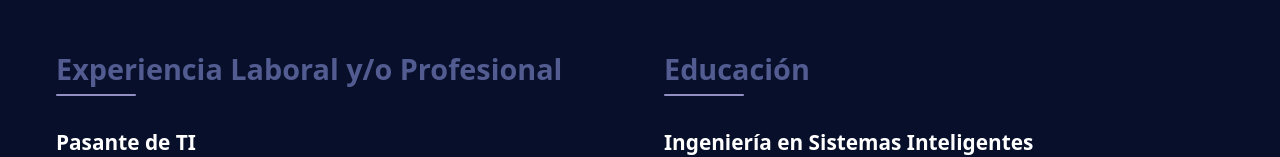
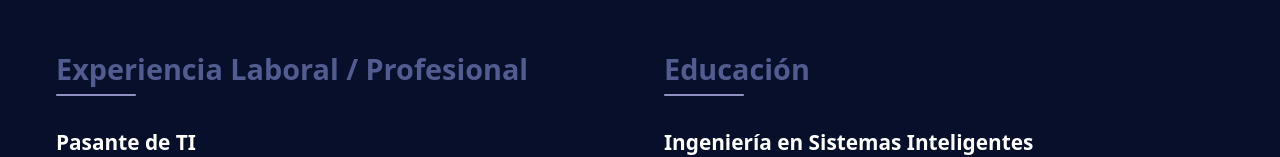
Before and after one commit to RobinLB99/robinlugoboero, an Angular app: page /career in a window 1280 px wide. Shown: the part 166-323 px from the top of the page. Built offline with nearby package versions, Linux system fonts and the light colour scheme.

Commit message:
style: cambiar textos de subtítulos

```diff
--- a/src/app/pages/career/career.html
+++ b/src/app/pages/career/career.html
@@ -3,7 +3,7 @@
     <h1 class="career-title">Mi Trayectoria</h1>
     <div class="career-columns">
       <div class="career-column">
-        <h2 class="column-title">Experiencia Laboral y/o Profesional</h2>
+        <h2 class="column-title">Experiencia Laboral / Profesional</h2>
         <div class="career-items">
           @for (exp of experiences; track $index) {
           <div class="career-item">
--- a/src/app/pages/technologies/technologies.ts
+++ b/src/app/pages/technologies/technologies.ts
@@ -21,7 +21,7 @@ export class TechnologiesComponent {
       ],
     },
     {
-      name: "Frameworks/Librerías Backend",
+      name: "Frameworks / Librerías Backend",
       technologies: [
         { name: "Spring Boot", icon: "devicon-spring-plain" },
         { name: "Spring Framework", icon: "devicon-spring-plain" },
@@ -30,7 +30,7 @@ export class TechnologiesComponent {
       ],
     },
     {
-      name: "Frameworks/Librerías Frontend",
+      name: "Frameworks / Librerías Frontend",
       technologies: [
         { name: "Angular", icon: "devicon-angularjs-plain" },
         { name: "React", icon: "devicon-react-plain" },
@@ -39,7 +39,7 @@ export class TechnologiesComponent {
       ],
     },
     {
-      name: "Herramientas/DevOps",
+      name: "Herramientas / DevOps",
       technologies: [
         { name: "Docker", icon: "devicon-docker-plain" },
         { name: "Git", icon: "devicon-git-plain" },
```
